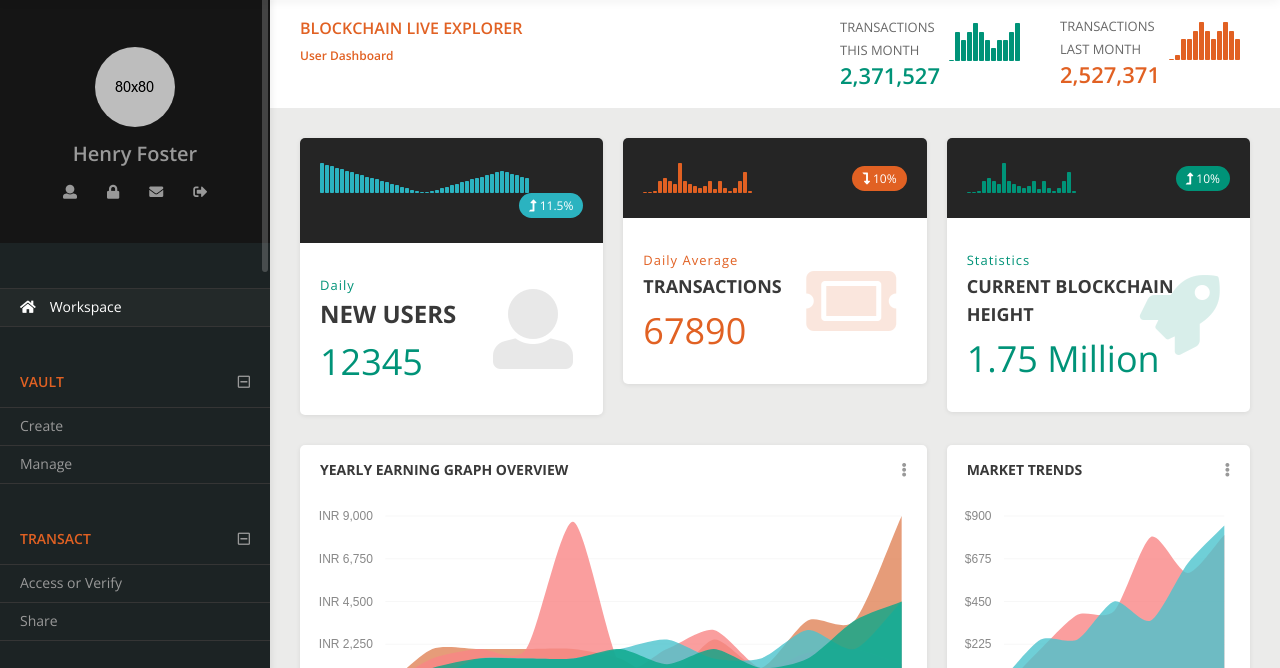
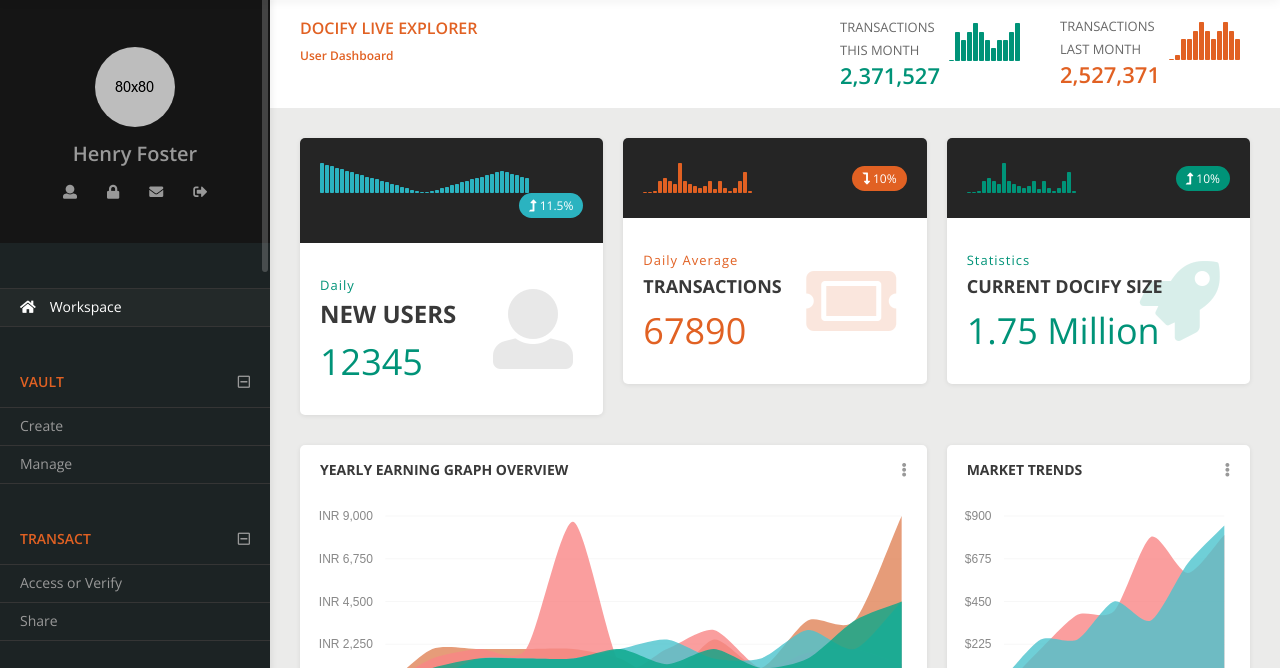
Before and after one commit to vijex/html-express, a website: page html/index.html in a window 1280 px wide. Shown: the part 93-761 px from the top of the page. Drawn offline with nearby package versions, Linux system fonts and the light colour scheme.

Commit message:
cosmetic changes
cosmetic changes

```diff
--- a/html/index.html
+++ b/html/index.html
@@ -328,7 +328,7 @@
                     <div class="row">
                         <div class="col-lg-6">
                             <!-- Page Title Start -->
-                            <h2 class="page--title h5">Blockchain Live Explorer</h2>
+                            <h2 class="page--title h5">Docify Live Explorer</h2>
                             <!-- Page Title End -->
 
                             <ul class="breadcrumb">
@@ -430,7 +430,7 @@
                                     <i class="miniStats--icon fa fa-rocket text-green"></i>
 
                                     <p class="miniStats--caption text-green">Statistics</p>
-                                    <h3 class="miniStats--title h4">Current Blockchain Height</h3>
+                                    <h3 class="miniStats--title h4">Current Docify Size</h3>
                                     <p class="miniStats--num text-green">3,130,300</p>
                                 </div>
                             </div>
```
